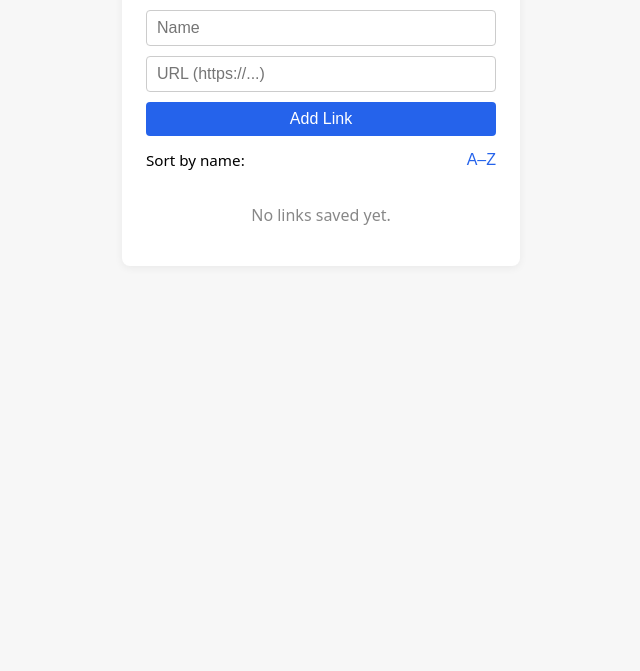
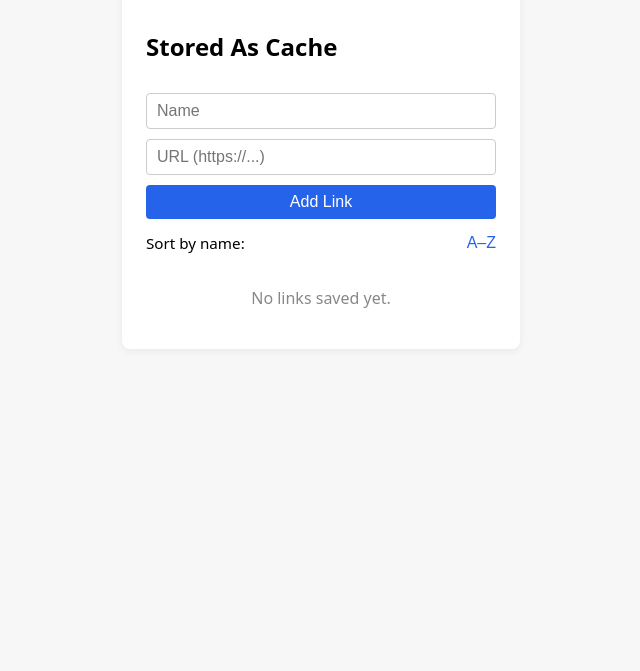
Before and after one commit to ZaifxD/link-organizer, a plain HTML site: page index.html in a window 1280 px wide. Shown: the part 129-800 px from the top of the page, without its empty margins (319-959 px from the left). Drawn offline with Linux system fonts and the light colour scheme.

Commit message:
index.html

```diff
--- a/index.html
+++ b/index.html
@@ -3,7 +3,7 @@
   <head>
     <meta charset="UTF-8">
     <meta name="viewport" content="width=device-width, initial-scale=1.0">
-    <title><b>Link Organizer [Stored as cache]</title>
+    <title>Link Organizer </title>
     <style>
       body { font-family: system-ui, sans-serif; background: #f7f7f7; margin: 0; }
       .container { max-width: 350px; margin: 40px auto; background: #fff; border-radius: 8px; box-shadow: 0 2px 8px rgba(0,0,0,0.06); padding: 24px; }
@@ -27,6 +27,7 @@
     <div class="container">
       <form id="linkForm">
         <h1>Link Organizer</h1>
+        <h2>Stored As Cache</h2>
         <input type="text" id="nameInput" placeholder="Name" required />
         <input type="url" id="urlInput" placeholder="URL (https://...)" required />
         <button type="submit">Add Link</button>
```
